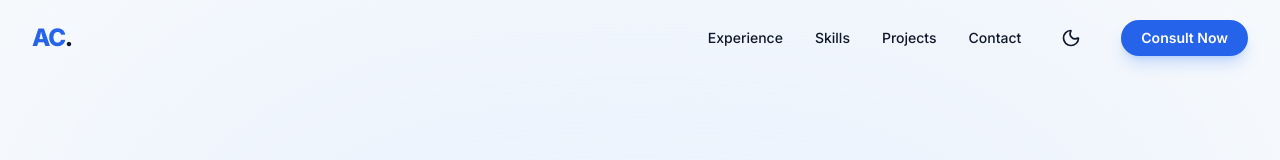
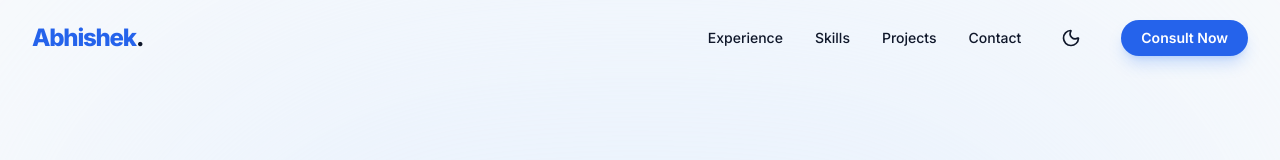
Before and after one commit to choubeyji0/abhishek-portfolio, a plain HTML site: page index.html in a window 1280 px wide. Shown: the top 160 px of the page. Drawn offline with nearby package versions, Linux system fonts and the light colour scheme.

Commit message:
Change site title from 'AC' to 'Abhishek'

```diff
--- a/index.html
+++ b/index.html
@@ -32,7 +32,7 @@
             <div class="flex justify-between items-center">
                 <div class="flex-shrink-0">
                     <a href="#" class="text-2xl font-extrabold tracking-tighter text-blue-600 dark:text-blue-400">
-                        AC<span class="text-slate-900 dark:text-slate-100">.</span>
+                        Abhishek<span class="text-slate-900 dark:text-slate-100">.</span>
                     </a>
                 </div>
 
```
